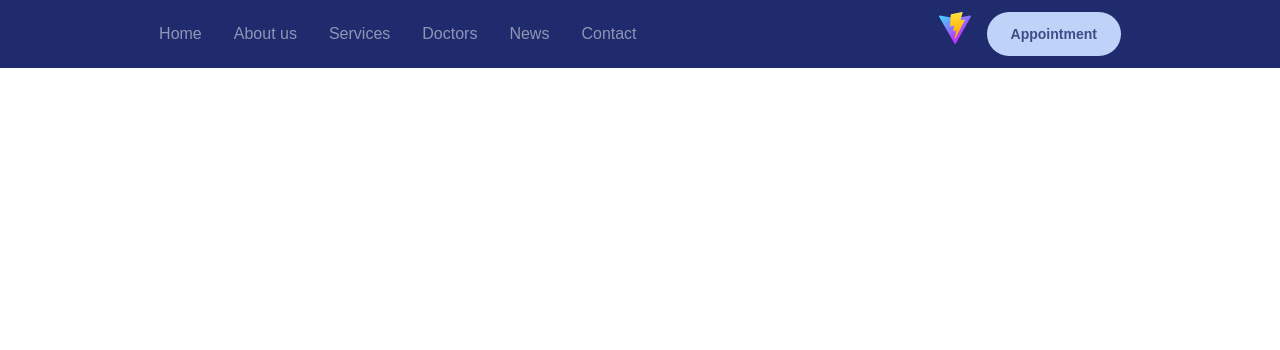
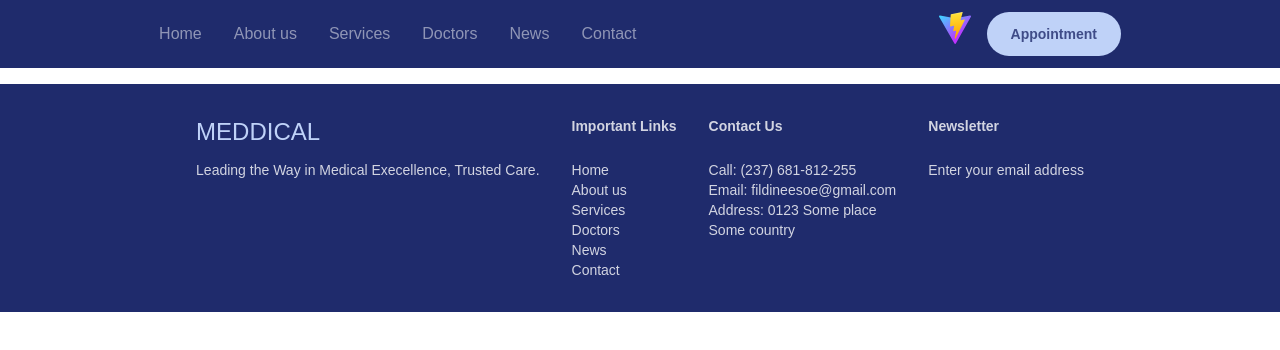
Before and after one commit to MinhChieens/random-assgn-demo, a React (Vite) app: page / in a window 1280 px wide. Shown: the top 350 px of the page. Built offline with nearby package versions, Linux system fonts and the light colour scheme.

Commit message:
modified:   src/App.jsx new file:   src/components/Footer.jsx new file:   src/components/Header.jsx modified:   src/components/Navbar.jsx

```diff
--- a/src/App.jsx
+++ b/src/App.jsx
@@ -1,11 +1,13 @@
 import "./index.css";
 import Navbar from "./components/Navbar";
+import Footer from "./components/Footer";
 
 const App = () => {
   return (
     <>
       <div className="pt-[4.75rem] lg:pt-[5.25rem] overflow-hidden">
         <Navbar />
+        <Footer />
       </div>
     </>
   );
--- /dev/null
+++ b/src/components/Footer.jsx
@@ -0,0 +1,46 @@
+import { navigation } from "../constants/index";
+
+const Footer = () => {
+  return (
+    <div className="static bottom-0 left-0 w-full flex items-center text-white/80 text-sm bg-darkblue">
+      <div className="flex m-auto py-8">
+        <div className="flex-col items-center mx-auto px-4 align-top">
+          <div className="text-2xl text-lightblue pb-3">MEDDICAL</div>
+          <div className="text-wrap">
+            Leading the Way in Medical Execellence, Trusted Care.
+          </div>
+        </div>
+        <div className="flex-col items-center mx-auto px-4 align-top">
+          <span className="font-bold pb-6">Important Links</span>
+          <nav className="static flex-col pt-6">
+            {navigation.map((item) => (
+              <a
+                key={item.id}
+                href={item.url}
+                className={`block relative font-sans transition-colors hover:text-white text-sm leading-5`}
+              >
+                {item.title}
+              </a>
+            ))}
+          </nav>
+        </div>
+        <div className="flex-col items-center mx-auto px-4 align-top">
+          <span className="block font-bold pb-6">Contact Us</span>
+          <li className="static flex-col items-center list-none">
+            <ul>Call: (237) 681-812-255</ul>
+            <ul>Email: fildineesoe@gmail.com</ul>
+            <ul>Address: 0123 Some place</ul>
+            <ul>Some country</ul>
+          </li>
+        </div>
+        <div className="flex-col items-center mx-auto px-4 align-top">
+          <span className="block font-bold pb-6">Newsletter</span>
+          <button className="">Enter your email address</button>
+        </div>
+      </div>
+      <div></div>
+    </div>
+  );
+};
+
+export default Footer;
--- /dev/null
+++ b/src/components/Header.jsx
@@ -0,0 +1,9 @@
+const Header = () => {
+  return (
+    <div className="fixed top-0 left-0 w-full flex items-center bg-white">
+      <img src="./vite.svg" alt="logo" />
+    </div>
+  );
+};
+
+export default Header;
--- a/src/components/Navbar.jsx
+++ b/src/components/Navbar.jsx
@@ -13,9 +13,7 @@ const Header = () => {
             key={item.id}
             href={item.url}
             className={`block relative font-sans text-white/50 transition-colors hover:text-white px-4 py-6 text-base leading-5 ${
-              item.url === pathname.hash
-                ? "z-2 lg:text-white"
-                : "lg:text-white/50"
+              item.url === pathname.hash ? "z-2 text-white" : "text-white/50"
             }`}
           >
             {item.title}
```
